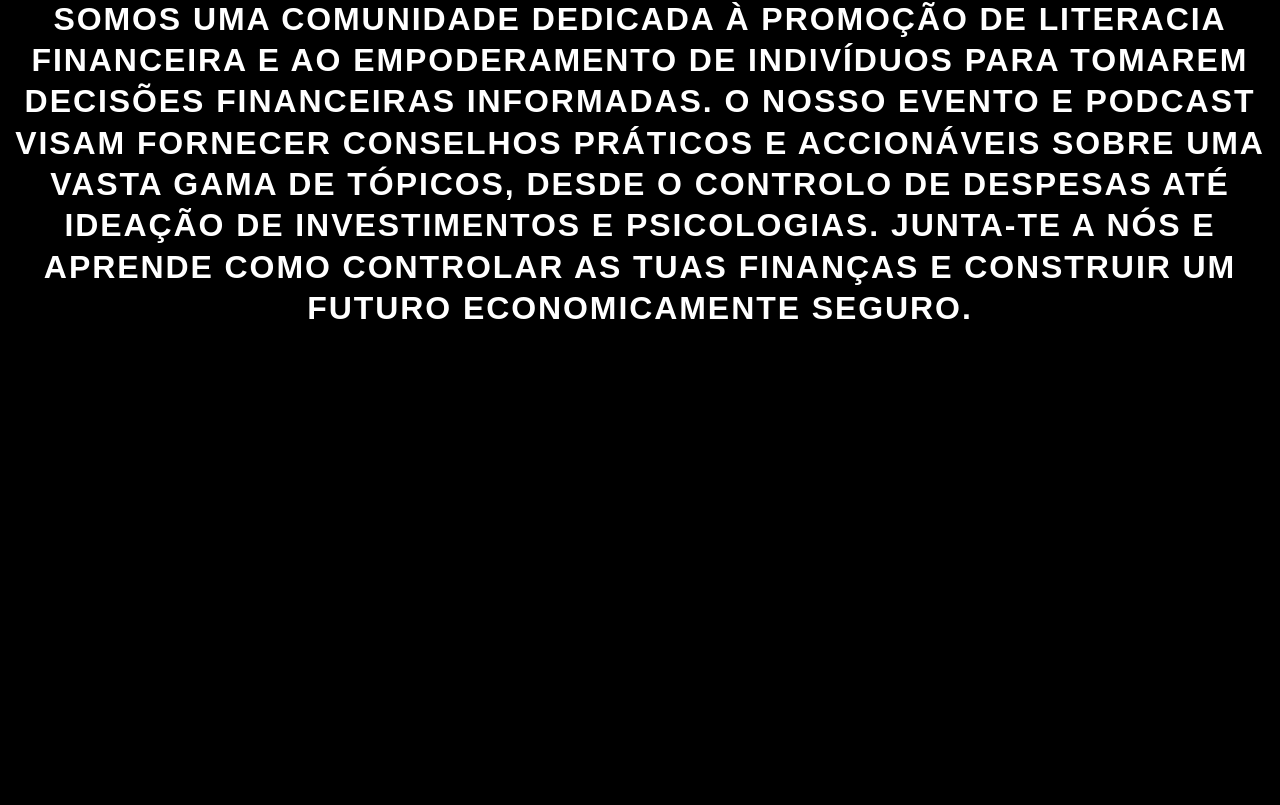
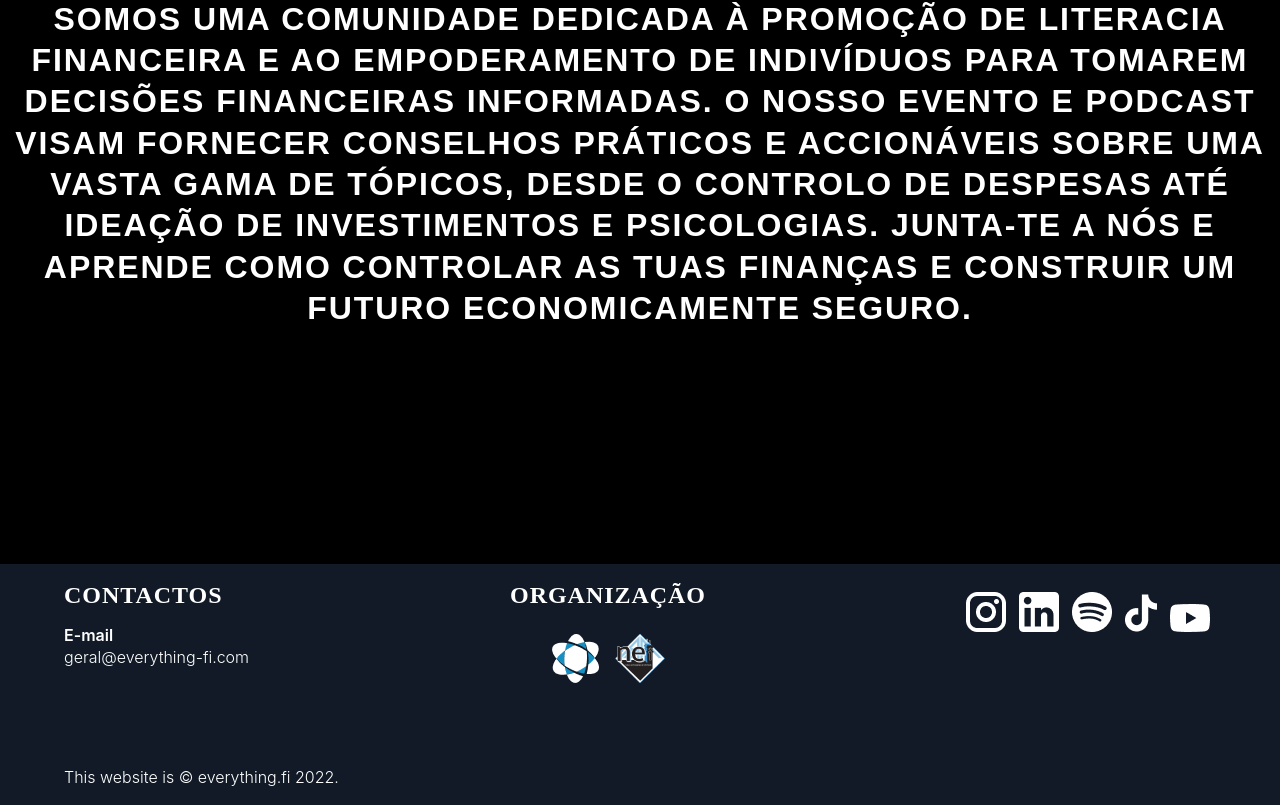
Before and after one commit to jeKnowledge/fi, a React (Create React App) app in the folder everything-fi/: page / in a window 1280 px wide. Shown: the part 1148-1953 px from the top of the page. Before the commit the page ends 1712 px from the top, so only its background shows below. Built offline with nearby package versions, Linux system fonts and the light colour scheme; a web font is replaced by a local one.

Commit message:
Minor Fix

```diff
--- a/everything-fi/src/containers/About/About.css
+++ b/everything-fi/src/containers/About/About.css
@@ -6,7 +6,7 @@
 }
 
 .about-text {
-    width: 96rem;
+    width: 85rem;
 
     font-weight: 600;
     font-size: 200%;
--- a/everything-fi/src/containers/Landing/Landing.jsx
+++ b/everything-fi/src/containers/Landing/Landing.jsx
@@ -11,6 +11,7 @@ function Landing() {
         <Navbar />
       </div>
       <About />
+      <Footer />
     </div>
   )
 }
```
